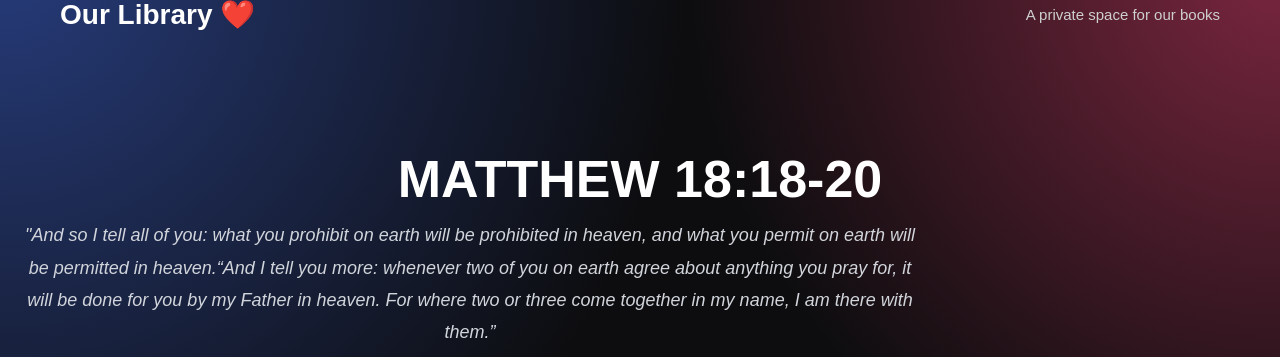
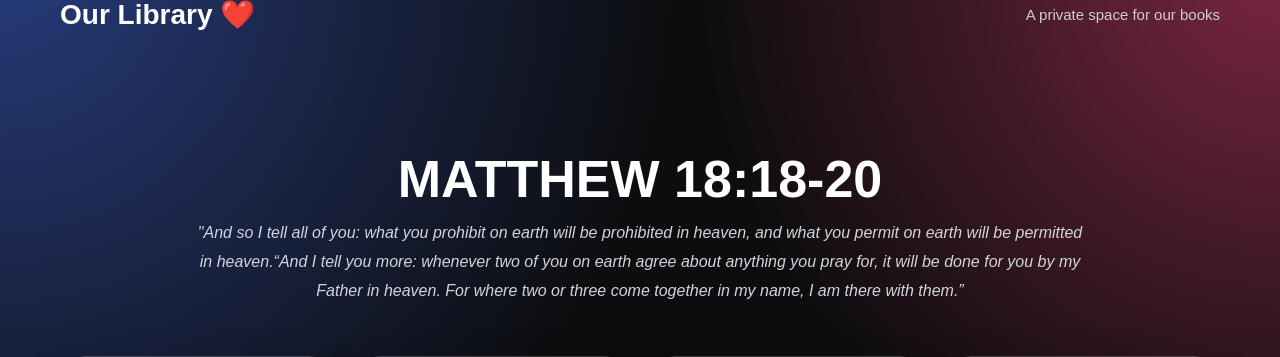
Before and after one commit to dasilvaaldeniro0-hub/our-secret-library, a Django app: page / in a window 1280 px wide. Shown: the part 37-394 px from the top of the page. Run offline with Django 5.2, Linux system fonts and the light colour scheme; a user stored in the database is signed in; data comes from the database, SQL or seed files in the repository.

Commit message:
Update hero style

```diff
--- a/library_app/static/library_app/css/style.css
+++ b/library_app/static/library_app/css/style.css
@@ -30,15 +30,6 @@
     font-size: 15px;
 }
 
-.verse {
-    font-style: italic;
-    color: #d1d5db;
-    line-height: 1.8;
-    max-width: 900px;
-    margin: auto;
-    text-align: center;
-}
-
 .hero {
     text-align: center;
     padding: 40px 20px 50px;
@@ -50,9 +41,12 @@
 }
 
 .hero p {
+font-style: italic;
     color: #d1d5db;
-    font-size: 18px;
-    margin: 0;
+    line-height: 1.8;
+    max-width: 900px;
+    margin: auto;
+    text-align: center;
 }
 
 .books {
```
